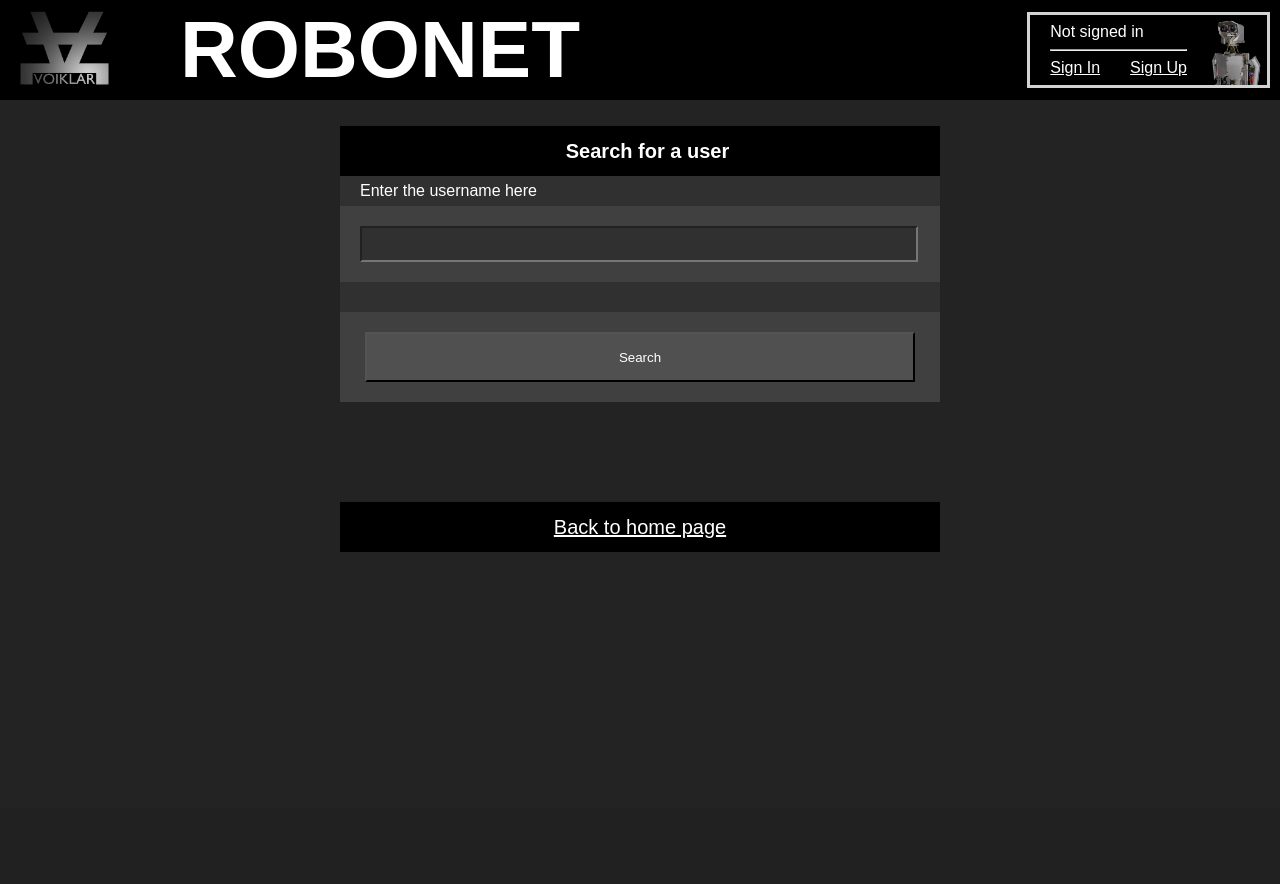
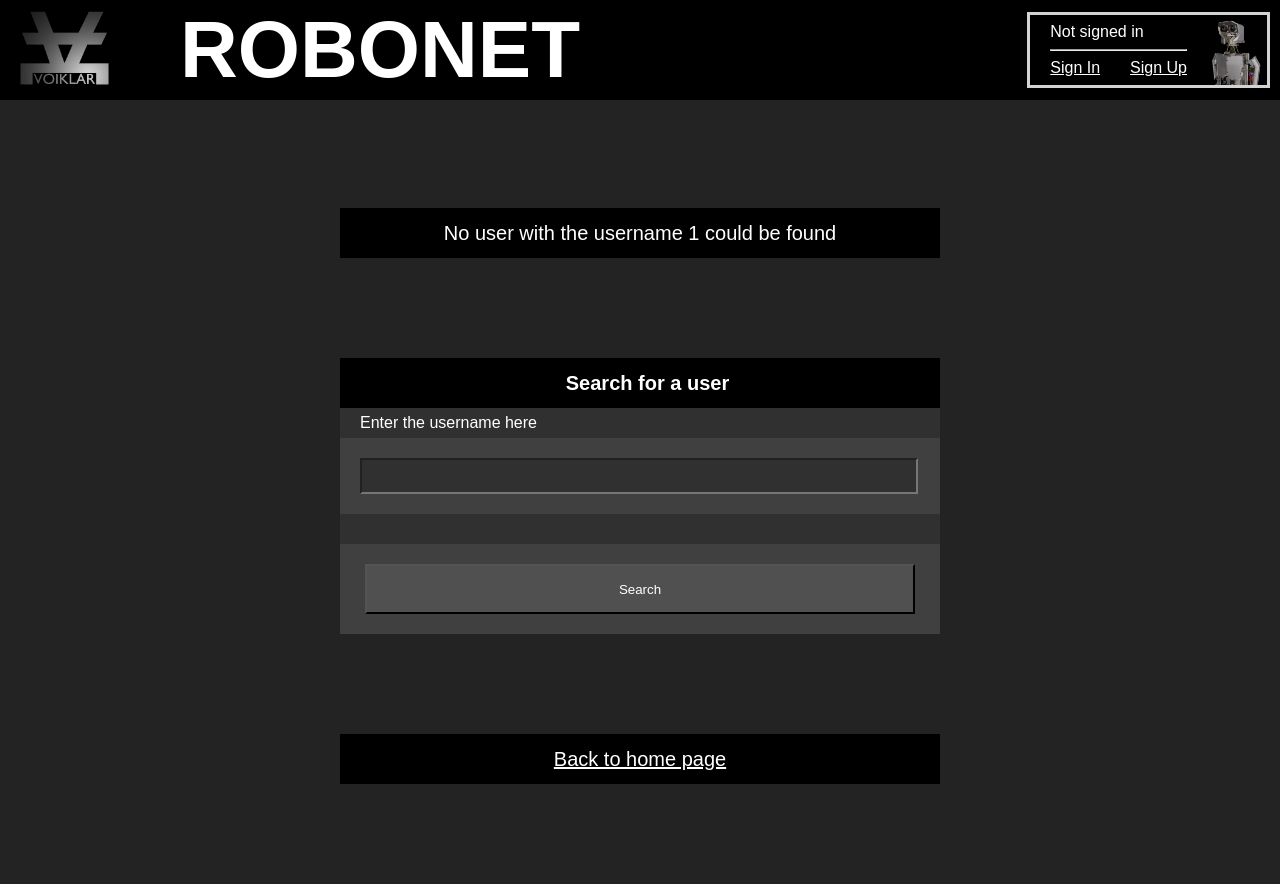
Before and after one commit to seth1919/robonet, a PHP site: page /searchuser.php?user_search=1 in a window 1280 px wide. Before the commit the page ends 552 px from the top, so only its background shows below. Run offline with PHP 8.4, Linux system fonts and the light colour scheme; data that the repository does not hold is empty.

Commit message:
Fixed the formating for the searchuser page. Added stylings to the result of searching for a user that does not exist.

```diff
--- a/searchuser.php
+++ b/searchuser.php
@@ -230,7 +230,16 @@ session_start();
 					}
 					}
 					else{
-						echo "no user with the username " . $user_search . " could be found.";
+						?>
+						<div class='spacer'> </div>
+						<div class="signInContent" style="margin-top: 0px">
+							<div class="signinfield" style="margin-top: 0px; margin-bottom: 0px;">
+								<div class="messageFieldHeader" style="height: 50px; display: flex; justify-content: center">
+									<div class="signintomakeapost">No user with the username <?php echo $user_search; ?> could be found</div>
+								</div>
+							</div>
+						</div>
+						<?php
 					}
 				}
 				else{
--- a/signin.css
+++ b/signin.css
@@ -193,6 +193,7 @@ html, body{
 
 .userProfile {
     margin-top: 100px;
+    margin-bottom: 100px;
     display: flex;
     overflow: auto;
     justify-content: center;
```
